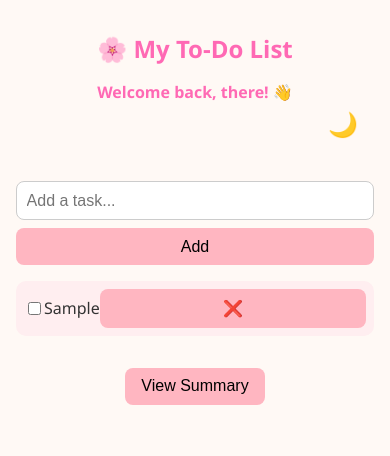
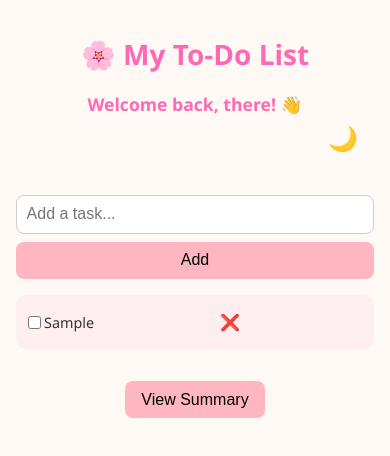
Before and after one commit to shnavivaish/my-todo-app, a plain HTML site: page todo.html in a window 390 px wide. Both pictures are taken after typing "Sample" into the empty fields and a click on the button "Add". Drawn offline with Linux system fonts and the light colour scheme.

Commit message:
made it responsive

```diff
--- a/todo.html
+++ b/todo.html
@@ -121,12 +121,15 @@
 
     @media (max-width: 480px) {
       h1 {
-        font-size: 1.5rem;
+        font-size: 1.75rem;
       }
 
       h2 {
-        font-size: 1rem;
+        font-size: 1.1rem;
       }
+      li.task-item {
+    font-size: 0.9rem;
+  }
 
       input[type="text"], button {
         flex: 1 1 100%;
--- a/todo.js
+++ b/todo.js
@@ -31,7 +31,8 @@ function renderTasks() {
     li.innerHTML = `
       <input type="checkbox" ${task.completed ? 'checked' : ''} onchange="toggleTask(${index})" />
       <span>${task.text}</span>
-      <button onclick="deleteTask(${index})">❌</button>
+      <button onclick="deleteTask(${index})" style="font-size: 1rem; background: none; border: none; cursor: pointer;">❌</button>
+
     `;
 
     taskList.appendChild(li);
```
